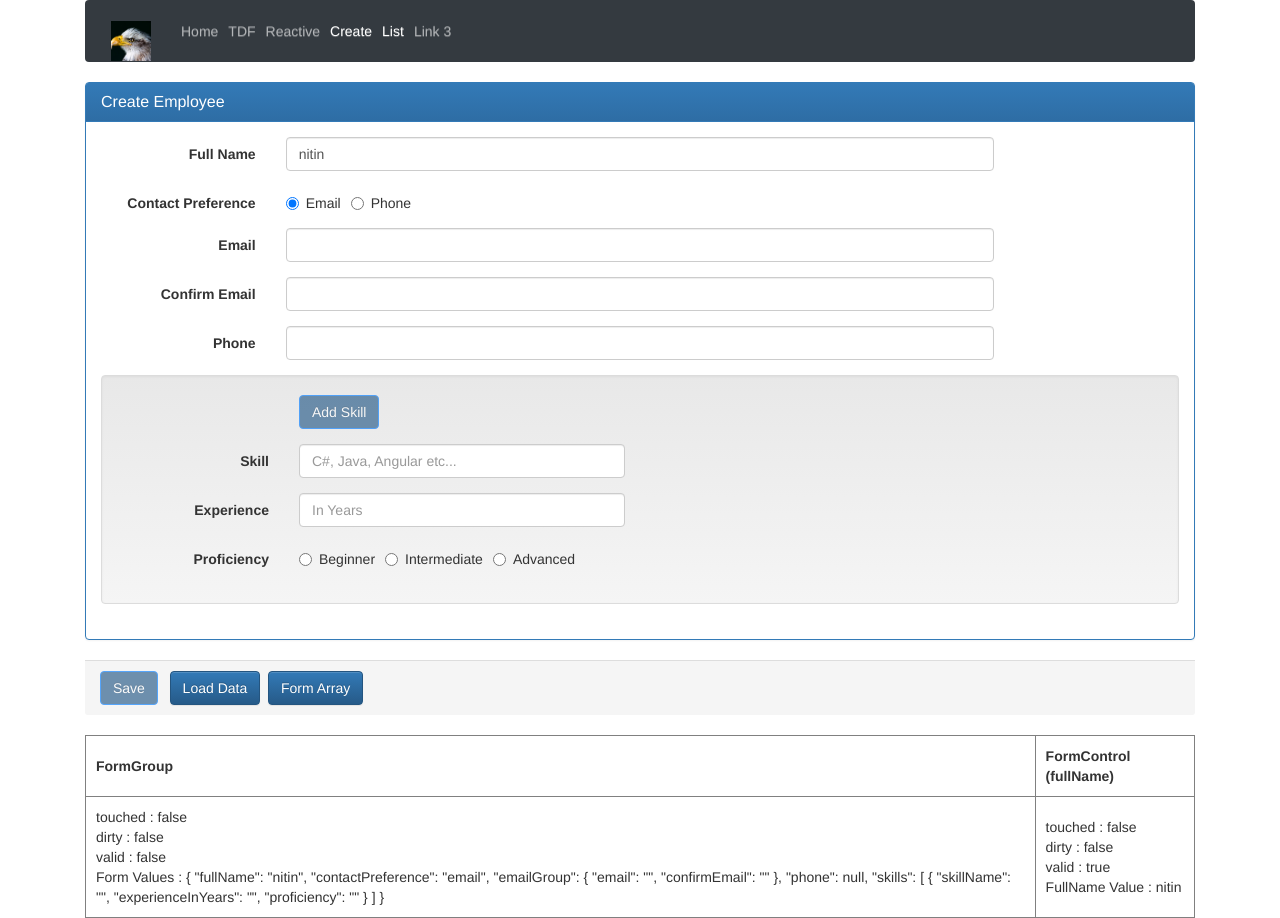
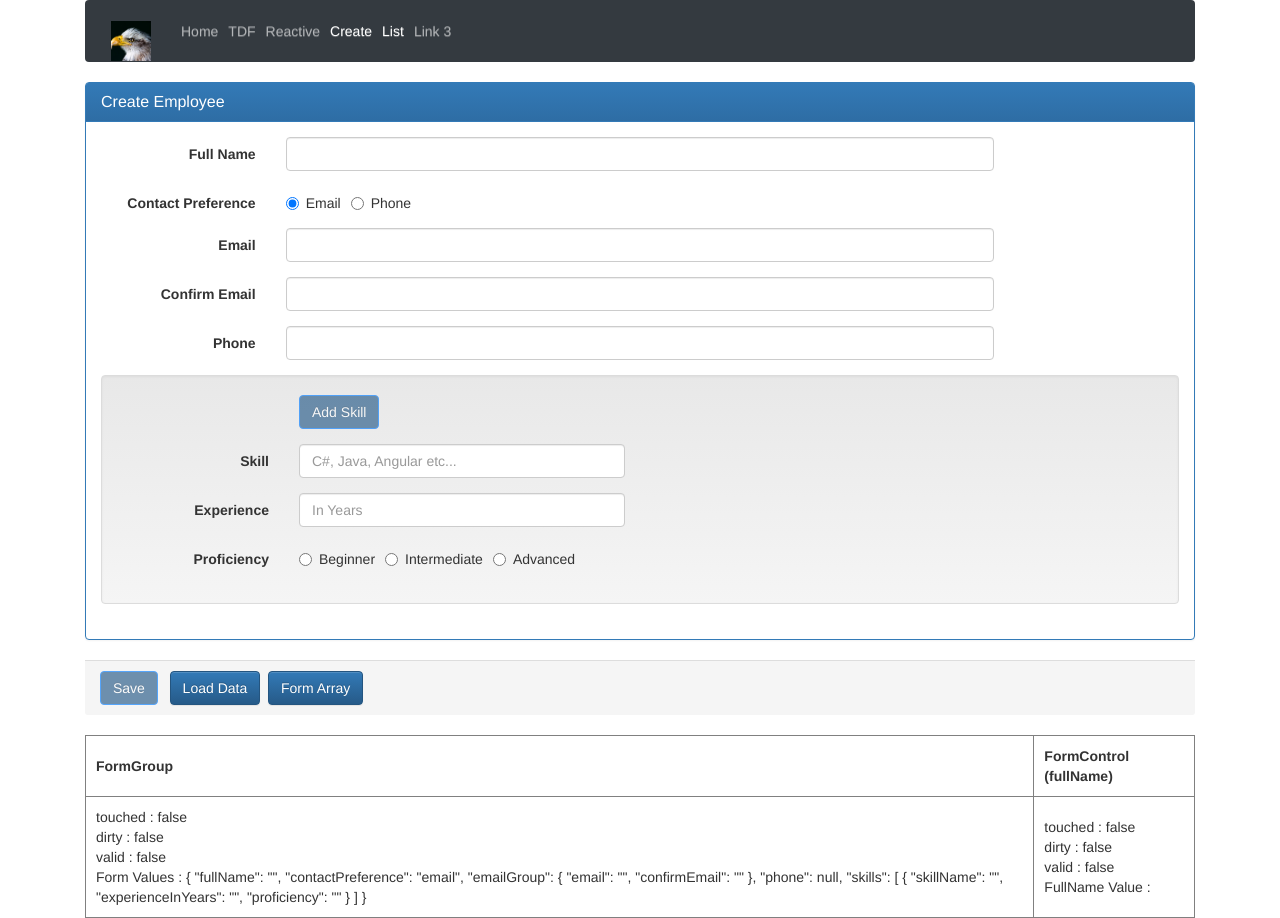
Before and after one commit to NitinThawkar/TDF, an Angular app: page /employees/create in a window 1280 px wide. Built offline with nearby package versions, Linux system fonts and the light colour scheme.

Commit message:
Add Fake server
Add Fake server

```diff
--- /dev/null
+++ b/db.json
@@ -0,0 +1,61 @@
+{
+  "employees": [
+    {
+      "id": 1,
+      "fullName": "Mark5",
+      "contactPreference": "email",
+      "email": "mark@dell.com",
+      "phone": "5641238971",
+      "skills": [
+        {
+          "skillName": "C#",
+          "experienceInYears": 1,
+          "proficiency": "beginner"
+        },
+        {
+          "skillName": "Java",
+          "experienceInYears": 2,
+          "proficiency": "advanced"
+        }
+      ]
+    },
+    {
+      "id": 2,
+      "fullName": "John",
+      "contactPreference": "phone",
+      "email": "john@email.com",
+      "phone": "3242138971",
+      "skills": [
+        {
+          "skillName": "Angular",
+          "experienceInYears": 2,
+          "proficiency": "beginner"
+        },
+        {
+          "skillName": "HTML",
+          "experienceInYears": 2,
+          "proficiency": "intermediate"
+        },
+        {
+          "skillName": "LINQ",
+          "experienceInYears": 3,
+          "proficiency": "advanced"
+        }
+      ]
+    },
+    {
+      "id": 3,
+      "fullName": "nitni",
+      "contactPreference": "email",
+      "email": "nitin@dell.com",
+      "phone": "123",
+      "skills": [
+        {
+          "skillName": "angular",
+          "experienceInYears": "6",
+          "proficiency": "beginner"
+        }
+      ]
+    }
+  ]
+}
--- a/src/app/employee/create-employee.component.ts
+++ b/src/app/employee/create-employee.component.ts
@@ -88,7 +88,7 @@ export class CreateEmployeeComponent implements OnInit {
     //   })
     // });
     this.employeeForm = this.fb.group({
-      fullName: ['nitin', [Validators.required, Validators.minLength(2), Validators.maxLength(10)]],
+      fullName: ['', [Validators.required, Validators.minLength(2), Validators.maxLength(10)]],
       // email: ['nitin@gmail.com', [Validators.required, CustomValidators.emailDomain('dell.com')]],
       contactPreference: ['email'],
       emailGroup: this.fb.group({
--- a/src/app/employee/employee-routing.module.ts
+++ b/src/app/employee/employee-routing.module.ts
@@ -21,6 +21,7 @@ import { ListEmployeeComponent } from './list-employee.component';
 //  Part 36
 const empRoutes: Routes = [
   { path: '', component: ListEmployeeComponent },
+  { path: 'list', component: ListEmployeeComponent },
   { path: 'create', component: CreateEmployeeComponent },
   { path: 'edit/:id', component: CreateEmployeeComponent },
 ];
--- a/src/app/employee/employee.service.ts
+++ b/src/app/employee/employee.service.ts
@@ -7,7 +7,9 @@ import { catchError } from 'rxjs/operators';
 
 @Injectable()
 export class EmployeeService {
-    baseUrl = 'http://localhost:56329/api/employees';
+   // baseUrl = 'http://localhost:56329/api/employees';
+
+    baseUrl = 'http://localhost:3000/employees';
     constructor(private httpClient: HttpClient) {
     }
 
```
